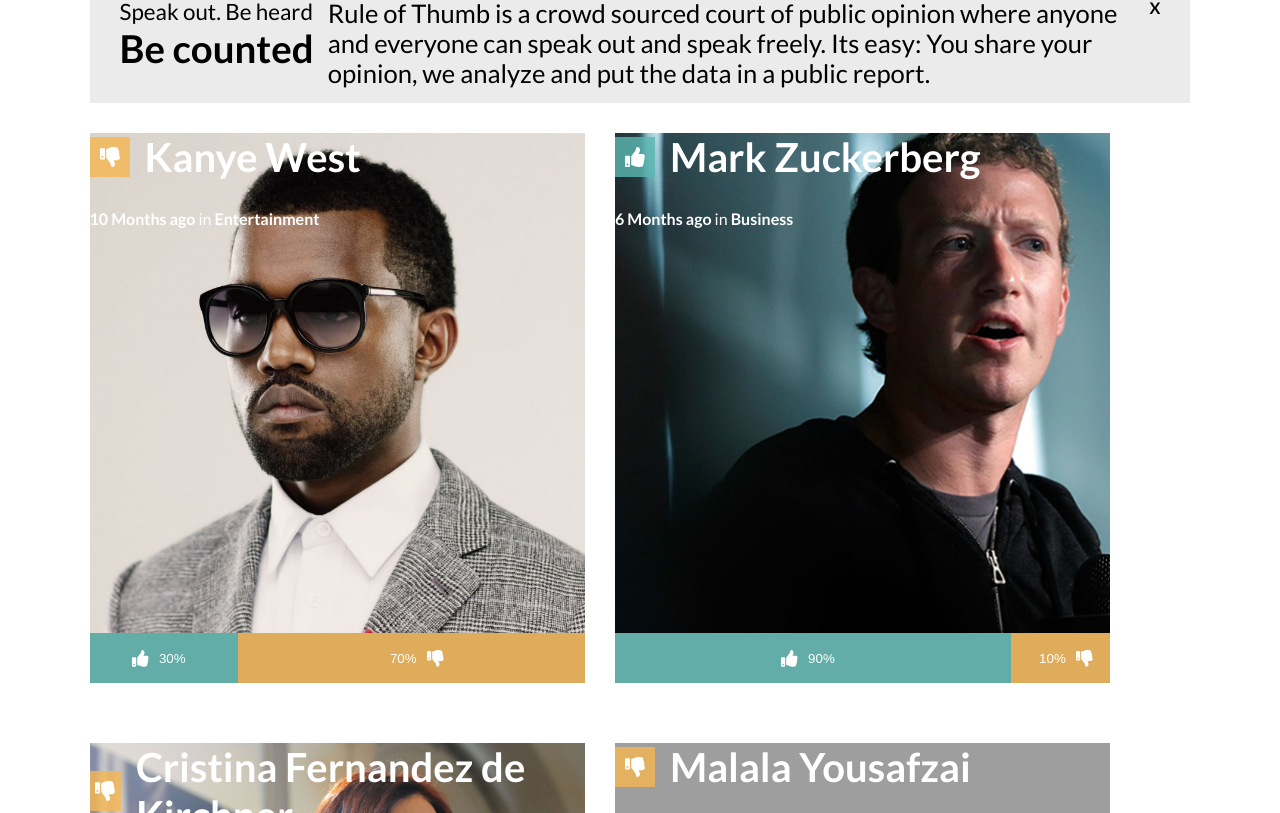
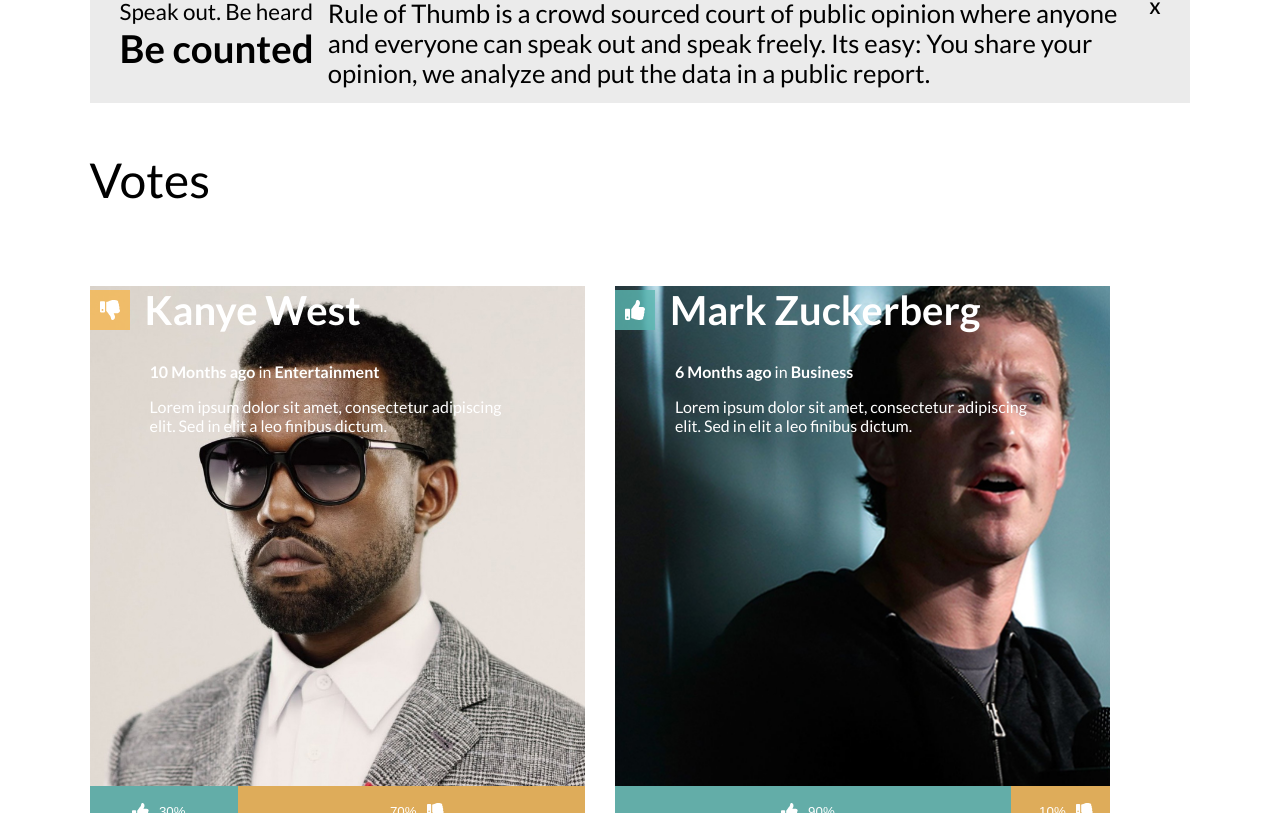
Before and after one commit to sebasvelasco353/ui-test, a React (Create React App) app: page / in a window 1280 px wide. Shown: the part 907-1720 px from the top of the page. Built offline with nearby package versions, Linux system fonts and the light colour scheme; grey boxes are pictures that could not be loaded.

Commit message:
WIP voting buttons on voteBooth

```diff
--- a/src/Components/VotingBooth.js
+++ b/src/Components/VotingBooth.js
@@ -27,12 +27,10 @@
             .statusRow{
                 display: flex;
                 flex-direction: row;
+                justify-content: left;
+                align-items: center;
                 width: 100%;
                 font-size: 1rem;
-
-                display: flex;
-                justify-content: left;
-                align-items: center;
                 .voteStatus {
                     width: 40px;
                     height: 40px;
@@ -46,6 +44,13 @@
             .time {
                 color: white;
                 font-size: 1rem;
+                padding-left: 60px;
+            }
+            .description{
+                color: white;
+                font-size: 1rem;
+                margin: 0;
+                padding: 0px 60px;
             }
         }
         .veredict{
@@ -93,6 +98,7 @@
                 <br/>
                 {/* TODO: agregar locale para meses correctos */}
                 <p className="time"> <b>{Math.ceil(((((new Date() - candidate.since)/1000)/60/60)/24)/30)} Months ago</b> in <b>{candidate.category}</b></p>
+                <p className="description">{candidate.description}</p>
             </div>
             <div className="veredict">
                 <div className="buttons">
--- a/src/Pages/Home.js
+++ b/src/Pages/Home.js
@@ -29,6 +29,9 @@
     }
     .candidatesSection{
         padding: 90px 7vw;
+        .votesTitle{
+            font-size: 3rem;
+        }
         .speakOut{
             padding: 15px 30px;
             height: 90px;
@@ -167,6 +170,7 @@
                             X
                         </div>
                     </div>
+                    <p className="votesTitle">Votes</p>
                     <div className="votingBoothSection">
                         {this.renderVotingBooth()}
                     </div>
```
